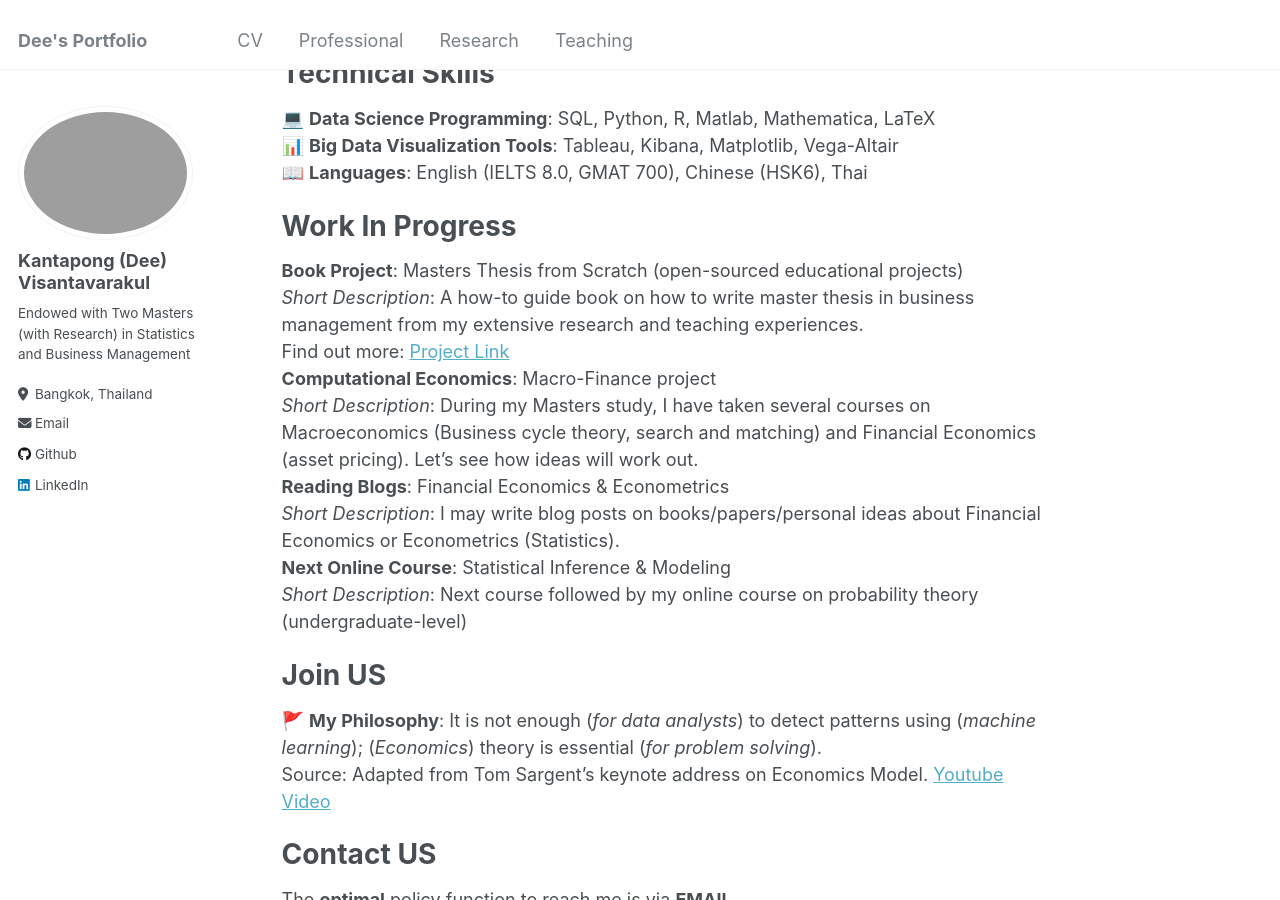
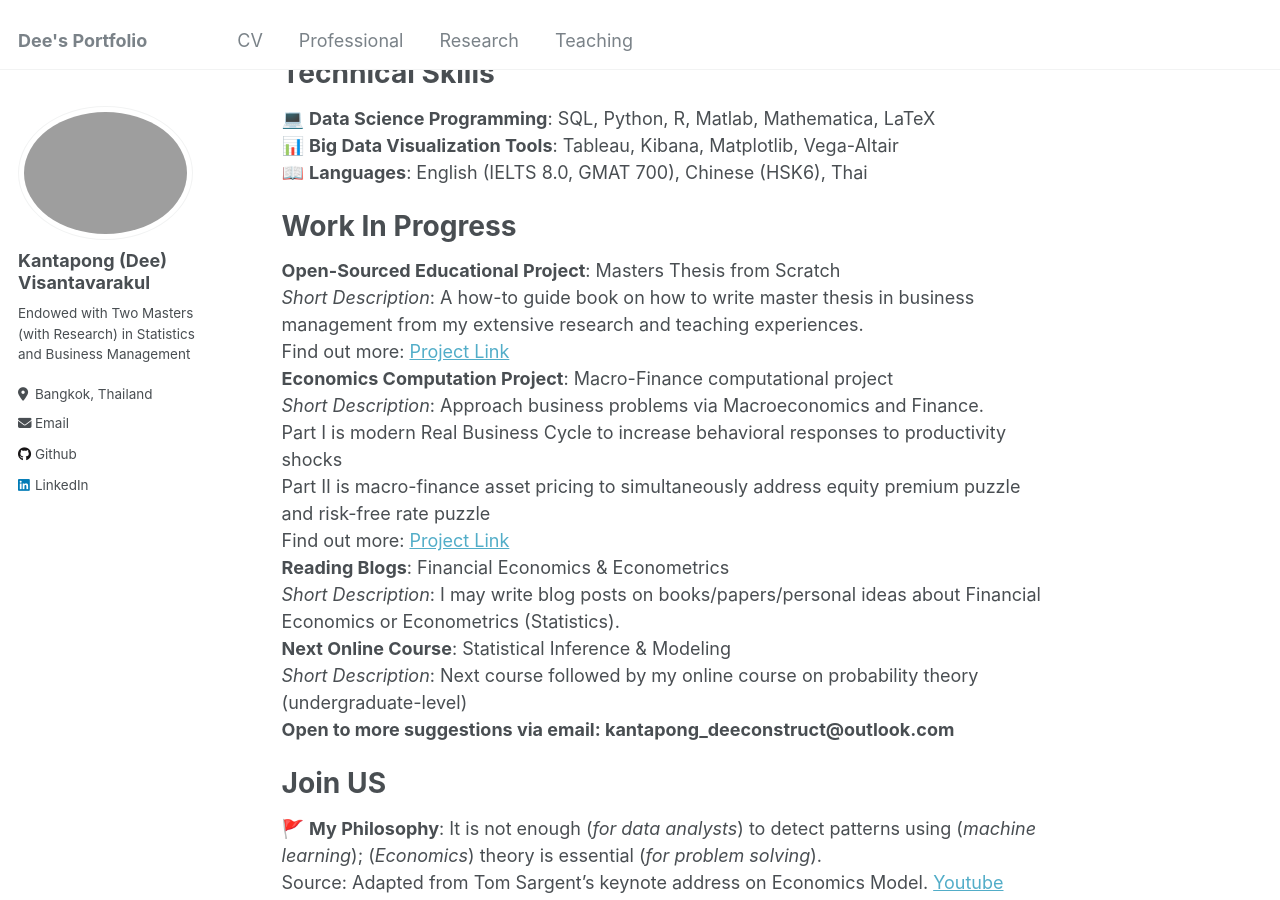
Before and after one commit to GoodDee/GoodDee.github.io, a Jekyll site: the page built from _pages/about.md, in a window 1280 px wide and 900 px high, scrolled down 350 px. Built offline with Jekyll 4.4.1, drawn with Linux system fonts in a browser that asks for light colours.

Commit message:
Update about.md

```diff
--- a/_pages/about.md
+++ b/_pages/about.md
@@ -22,15 +22,19 @@ Technical Skills
 
 Work In Progress
 ======
-**Book Project**: Masters Thesis from Scratch (open-sourced educational projects)
+**Open-Sourced Educational Project**: Masters Thesis from Scratch
 _Short Description_: A how-to guide book on how to write master thesis in business management from my extensive research and teaching experiences.
 Find out more: [Project Link](https://github.com/GoodDee/Book-Master-Thesis-from-Scratch)
-**Computational Economics**: Macro-Finance project
-_Short Description_: During my Masters study, I have taken several courses on Macroeconomics (Business cycle theory, search and matching) and Financial Economics (asset pricing). Let's see how ideas will work out.
+**Economics Computation Project**: Macro-Finance computational project
+_Short Description_: Approach business problems via Macroeconomics and Finance.
+Part I is modern Real Business Cycle to increase behavioral responses to productivity shocks
+Part II is macro-finance asset pricing to simultaneously address equity premium puzzle and risk-free rate puzzle
+Find out more: [Project Link](https://gooddee.github.io/publication/2024-07-01-paper-title-number-1)
 **Reading Blogs**: Financial Economics & Econometrics
 _Short Description_: I may write blog posts on books/papers/personal ideas about Financial Economics or Econometrics (Statistics).
 **Next Online Course**: Statistical Inference & Modeling
 _Short Description_: Next course followed by my online course on probability theory (undergraduate-level)
+**Open to more suggestions via email: kantapong_deeconstruct@outlook.com**
 
 Join US
 ======
```
